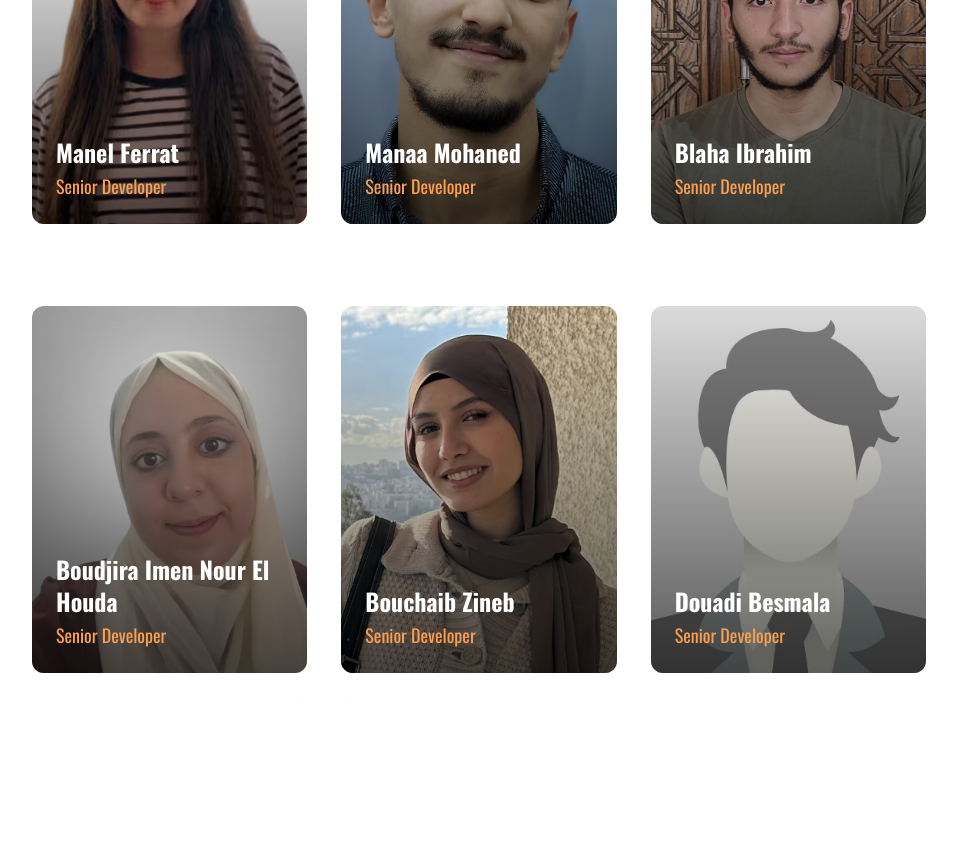
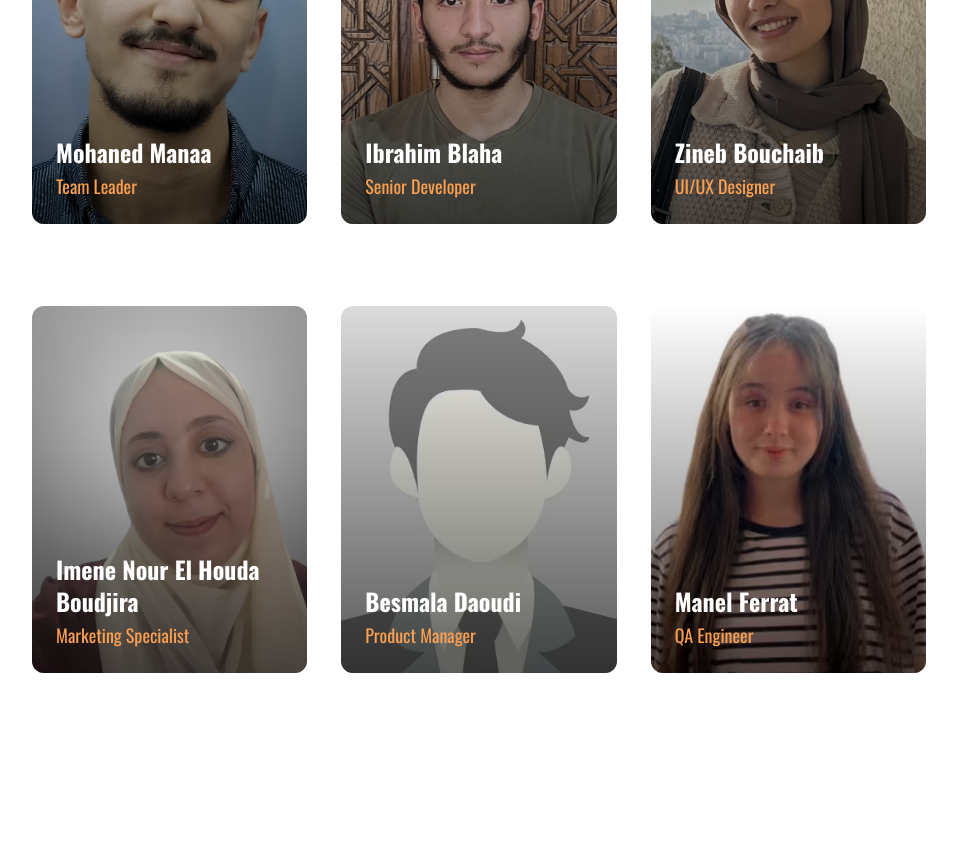
Before and after one commit to mohaneddz/team-portfolio-project, a Next.js app: page / in a window 1280 px wide. Shown: the part 2020-2884 px from the top of the page, without its empty margins (161-1118 px from the left). Built offline with nearby package versions, Linux system fonts and the light colour scheme.

Commit message:
refactor: use data from team.ts instead of hard-coded values

```diff
--- a/src/data/team.ts
+++ b/src/data/team.ts
@@ -1,6 +1,6 @@
 export const teamMembers = [
 	{
-		name: 'MANAA Mohaned',
+		name: 'Mohaned Manaa',
 		title: 'Team Leader',
 		image: '/images/team/Mohaned.avif',
 		about: 'Mohaned leads the team with a focus on delivery, mentorship and architectural decisions. He coordinates work across disciplines to keep projects on track.',
@@ -33,9 +33,9 @@ export const teamMembers = [
 		},
 	},
 	{
-		name: 'Imene Boudjira',
+		name: 'Imene Nour El Houda Boudjira',
 		title: 'Marketing Specialist',
-		image: '/images/team/Imene.avif',
+		image: '/images/team/NOUR.avif',
 		about: 'Imene crafts growth strategies and communication plans that help our products reach the right audience.',
 		social_links: {
 			github: 'https://github.com/placeholder',
--- a/src/sections/Team.tsx
+++ b/src/sections/Team.tsx
@@ -1,39 +1,7 @@
 import TeamCard from "@/components/TeamCard";
+import { teamMembers } from "@/data/team";
 
 const Team = () => {
-  const teamMembers = [
-    {
-      name: "Manel Ferrat",
-       role: "Senior Developer",
-      image: "/images/team/MANEL.avif",
-    },
-    {
-      name: "Manaa Mohaned",
-       role: "Senior Developer",
-      image: "/images/team/MOHANED.avif",
-    },
-    {
-      name: "Blaha Ibrahim ",
-      role: "Senior Developer",
-      image: "/images/team/IBRAHIM.avif",
-    },
-    {
-      name: "Boudjira Imen Nour El Houda",
-      role: "Senior Developer",
-      image: "/images/team/NOUR.avif",
-    },
-      {
-      name: "Bouchaib Zineb",
-       role: "Senior Developer",
-      image: "/images/team/ZINEB.avif",
-    },
-      {
-      name: "Douadi Besmala",
-       role: "Senior Developer",
-      image: "/images/team/DEFAULT.avif",
-    },
-  ];
-
   return (
     <div className="min-h-screen py-20" id="team">
 
@@ -50,7 +18,7 @@ const Team = () => {
             <TeamCard
               key={index}
               name={member.name}
-              role={member.role}
+              role={member.title}
               image={member.image}
             />
           ))}
```
